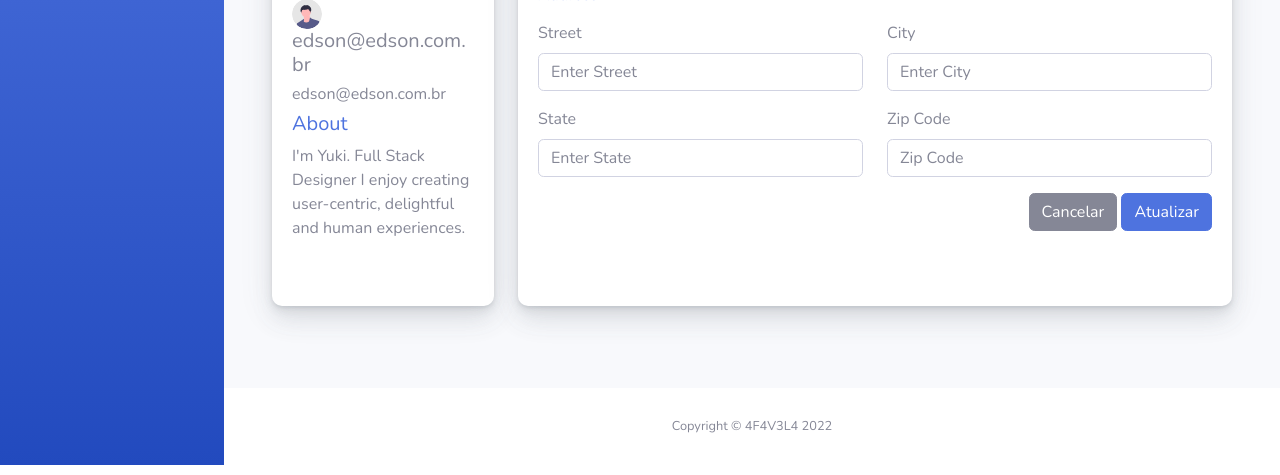
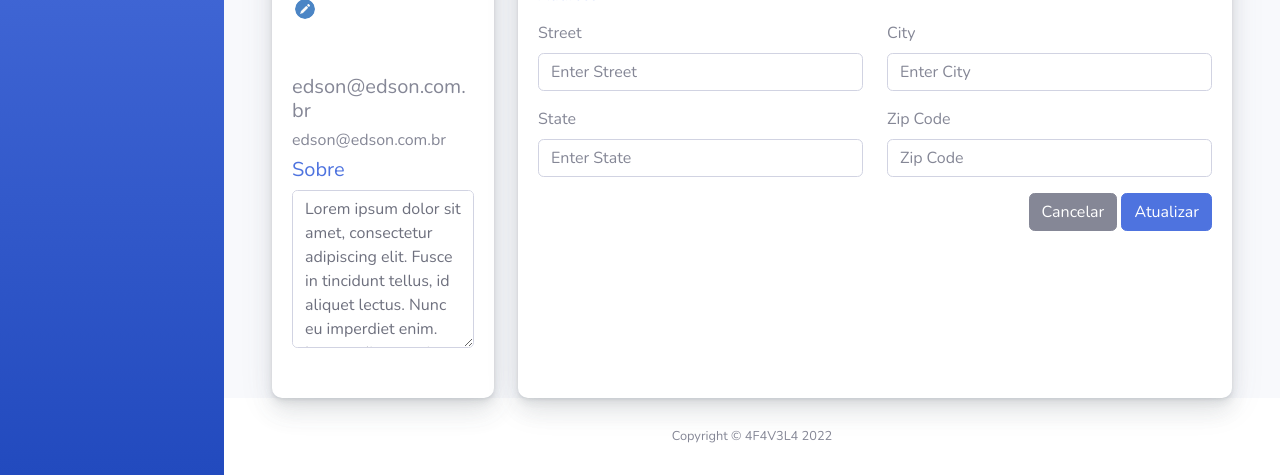
Before and after one commit to edsontomas1981/4F4V3L4, a Django app: page /editarPerfil/ in a window 1280 px wide. Shown: the part 335-810 px from the top of the page. Run offline with Django 4.2, Linux system fonts and the light colour scheme; a user stored in the database is signed in; parts of the project's set-up code (start-up, migrations or seed data) failed here and were passed over; some libraries are stand-ins or nearby versions.

Commit message:
atualização

```diff
--- a/f4v3l4/plataforma/templates/perfil.html
+++ b/f4v3l4/plataforma/templates/perfil.html
@@ -1,6 +1,7 @@
 {% extends 'base.html' %}
 {% load static %}
-<link rel="stylesheet" type="text/css" href="{% static 'css/profileestilo.css' %}">
+
+<script src="{% static 'js/funcoesJavascript.js' %}"></script>
 
 {% block 'blankPage' %}
     <div class="container">
@@ -11,15 +12,24 @@
                         <div class="account-settings">
                             <div>
                                 <div>
-                                    <img class="rounded-circle" src="https://bootdey.com/img/Content/avatar/avatar1.png" height=220 width = 220 align=left>
-                                    <img class="img-profile rounded-circle" src="/static/img/undraw_profile.svg" height=30 width=30 align=center>
+                                    <img id="imagemPerfil" class="rounded-circle" src="https://bootdey.com/img/Content/avatar/avatar1.png" height=220 width = 220 align=left>
+                                    <a onclick="alterarImagem('imagemPerfil','input');"><label for="input">
+                                        <img class="img-profile rounded-circle" src="/static/img/edit.jpg" height="20" width="20" align="right"></label>
+                                    </a>
+                                    <div>
+                                        <input type="file" class="upload" id="input" name="input" />
+                                    </div>
                                 </div>
+                            </div>
+                            <div>
+                                <br>
+                                <br>
                                 <h5 class="user-name">{{user.username}}</h5>
                                 <h6 class="user-email">{{user.email}}</h6>
                             </div>
                             <div class="about">
-                                <h5 class="mb-2 text-primary">About</h5>
-                                <p>I'm Yuki. Full Stack Designer I enjoy creating user-centric, delightful and human experiences.</p>
+                                <h5 class="mb-2 text-primary">Sobre</h5>
+                                <textarea class="form-control" rows="6">Lorem ipsum dolor sit amet, consectetur adipiscing elit. Fusce in tincidunt tellus, id aliquet lectus. Nunc eu imperdiet enim. Integer dictum mi at imperdiet fringilla. Quisque elementum varius viverra. Nam eleifend quam sapien, vel iaculis nisl dapibus nec. Nullam turpis.</textarea>
                             </div>
                         </div>
                     </div>
@@ -100,3 +110,6 @@
         </div>
         </div>
 {% endblock %}
+{% block 'css' %}
+    <link rel="stylesheet" type="text/css" href="{% static 'css/profileestilo.css' %}">
+{% endblock %}
--- a/f4v3l4/templates/static/css/profileestilo.css
+++ b/f4v3l4/templates/static/css/profileestilo.css
@@ -20,3 +20,23 @@ background: linear-gradient(to right bottom, rgba(25, 140, 255, 1), rgba(0, 0, 2
     altura: 100%;
     ajuste do objeto : capa ;
   }
+input[type="file"] {
+    display: none;
+}
+
+.fileUpload {
+    position: relative;
+    overflow: hidden;
+    margin: 10px;
+}
+.fileUpload input.upload {
+    position: absolute;
+    top: 0;
+    right: 0;
+    margin: 0;
+    padding: 0;
+    font-size: 20px;
+    cursor: pointer;
+    opacity: 0;
+    filter: alpha(opacity=0);
+}
--- a/f4v3l4/templates/static/js/funcoesJavascript.js
+++ b/f4v3l4/templates/static/js/funcoesJavascript.js
@@ -91,3 +91,14 @@ function formatarMoeda() {
 
     elemento.value = valor;
     }
+
+function alterarImagem(img, caminhoNovaImagem) {//Recebemos dois valores por parâmetro.
+
+    document.getElementById(img).src = document.getElementById(caminhoNovaImagem);
+    /*
+     document.getElementById: acessa um objeto na página através do atributo ID, tudo que tiver um identificador é um objeto e é através dele que vamos acessar.
+     (objeto): é dentro dos parenteses que informamos qual objeto acessar, neste exemplo o objeto será passado por parâmetro.
+     src: é abreviação de source, é o caminho da nova imagem.
+     = caminhoNovaImagem: Informa o diretório da nova imagem, como: c:/window/wallpaper.jpg
+     */
+}
```
Also changed, not shown: f4v3l4/templates/static/img/edit.jpg (added), f4v3l4/templates/static/img/edit.png (added), f4v3l4/templates/static/img/edit.svg (added).
